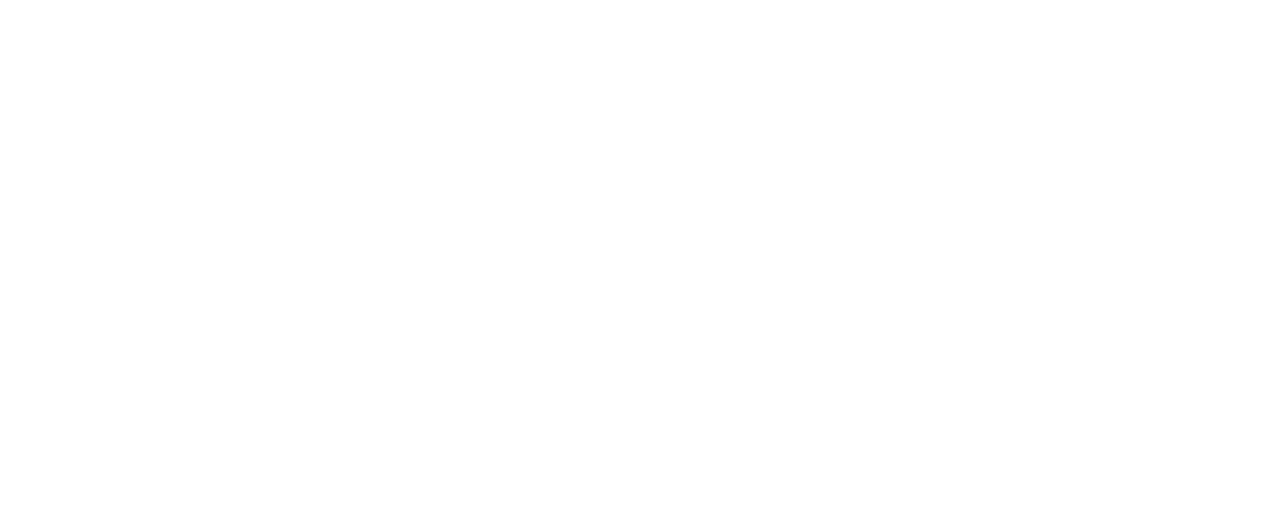
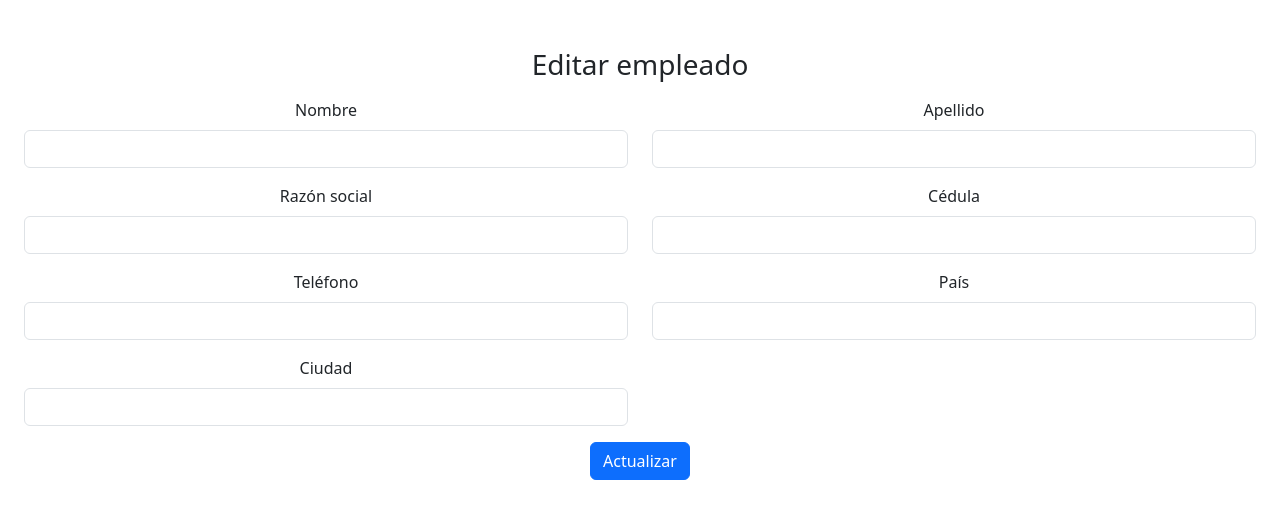
Before and after one commit to jordancam97/frontend-laravel, a React (Create React App) app: page /edit/1 in a window 1280 px wide. Before the commit this address had no page. Shown: the top 518 px of the page. Built offline with nearby package versions, Linux system fonts and the light colour scheme; no server answers.

Commit message:
all the crud logic created

```diff
--- a/src/App.js
+++ b/src/App.js
@@ -11,7 +11,7 @@
        <Routes>
           <Route path='/' element={<ShowEmpleados/>} />
           <Route path='/create' element={<CreateEmpleados/>}/>
-          {/* <Route path='/edit/:id' element={<EditEmpleados/>}/> */}
+          <Route path='/edit/:id' element={<EditEmpleados/>}/>
         </Routes>
       </BrowserRouter>
     </div>
--- a/src/components/EditEmpleados.js
+++ b/src/components/EditEmpleados.js
@@ -0,0 +1,126 @@
+import React, { useEffect, useState } from "react";
+import axios from "axios";
+import { useNavigate, useParams } from "react-router-dom";
+
+const endpoint = "http://localhost:8000/api/empleado/";
+
+const EditEmpleados = () => {
+  const [nombre, setNombre] = useState("");
+  const [apellido, setApellido] = useState("");
+  const [razon, setRazon] = useState("");
+  const [cedula, setCedula] = useState("");
+  const [telefono, setTelefono] = useState("");
+  const [pais, setPais] = useState("");
+  const [ciudad, setCiudad] = useState("");
+
+  const navigate = useNavigate();
+  const { id } = useParams();
+
+  const update = async (e) => {
+    e.preventDefault();
+    await axios.put(`${endpoint}${id}`, {
+      nombre: nombre,
+      apellido: apellido,
+      razon_social: razon,
+      cedula: cedula,
+      telefono: telefono,
+      pais: pais,
+      ciudad: ciudad,
+    });
+    navigate("/");
+  };
+
+  useEffect(() => {
+    const getEmployerById = async () => {
+      const response = await axios.get(`${endpoint}${id}`);
+      setNombre(response.data.nombre);
+      setApellido(response.data.apellido);
+      setRazon(response.data.razon_social);
+      setCedula(response.data.cedula);
+      setTelefono(response.data.telefono);
+      setPais(response.data.pais);
+      setCiudad(response.data.ciudad);
+    };
+    getEmployerById();
+    // eslint-disable-next-line react-hooks/exhaustive-deps
+  }, []);
+
+  return (
+    <div className="px-4 ">
+      <h3 className="mt-5 mb-3">Editar empleado</h3>
+      <form onSubmit={update}>
+        <div className="row ">
+          <div className="mb-3 col-md-6">
+            <label className="form-label">Nombre</label>
+            <input
+              value={nombre}
+              onChange={(e) => setNombre(e.target.value)}
+              type="text"
+              className="form-control"
+            />
+          </div>
+          <div className="mb-3 col-md-6">
+            <label className="form-label">Apellido</label>
+            <input
+              value={apellido}
+              onChange={(e) => setApellido(e.target.value)}
+              type="text"
+              className="form-control"
+            />
+          </div>
+          <div className="mb-3 col-md-6">
+            <label className="form-label">Razón social</label>
+            <input
+              value={razon}
+              onChange={(e) => setRazon(e.target.value)}
+              type="text"
+              className="form-control"
+            />
+          </div>
+          <div className="mb-3 col-md-6">
+            <label className="form-label">Cédula</label>
+            <input
+              value={cedula}
+              onChange={(e) => setCedula(e.target.value)}
+              type="number"
+              className="form-control"
+            />
+          </div>
+          <div className="mb-3 col-md-6">
+            <label className="form-label">Teléfono</label>
+            <input
+              value={telefono}
+              onChange={(e) => setTelefono(e.target.value)}
+              type="number"
+              className="form-control"
+            />
+          </div>
+          <div className="mb-3 col-md-6">
+            <label className="form-label">País</label>
+            <input
+              value={pais}
+              onChange={(e) => setPais(e.target.value)}
+              type="text"
+              className="form-control"
+            />
+          </div>
+          <div className="mb-3 col-md-6">
+            <label className="form-label">Ciudad</label>
+            <input
+              value={ciudad}
+              onChange={(e) => setCiudad(e.target.value)}
+              type="text"
+              className="form-control"
+            />
+          </div>
+        </div>
+
+        <button type="submit" className="btn btn-primary">
+          Actualizar
+        </button>
+      </form>
+    </div>
+  );
+};
+
+export default EditEmpleados;
--- a/src/components/ShowEmpleados.js
+++ b/src/components/ShowEmpleados.js
@@ -60,7 +60,7 @@
                     <PencilSquare />
                   </Link>
                   <button
-                    oncClick={() => justDelete(empleado.id)}
+                    onClick={() => justDelete(empleado.id)}
                     className="btn btn-danger"
                   >
                     <TrashFill />
```
